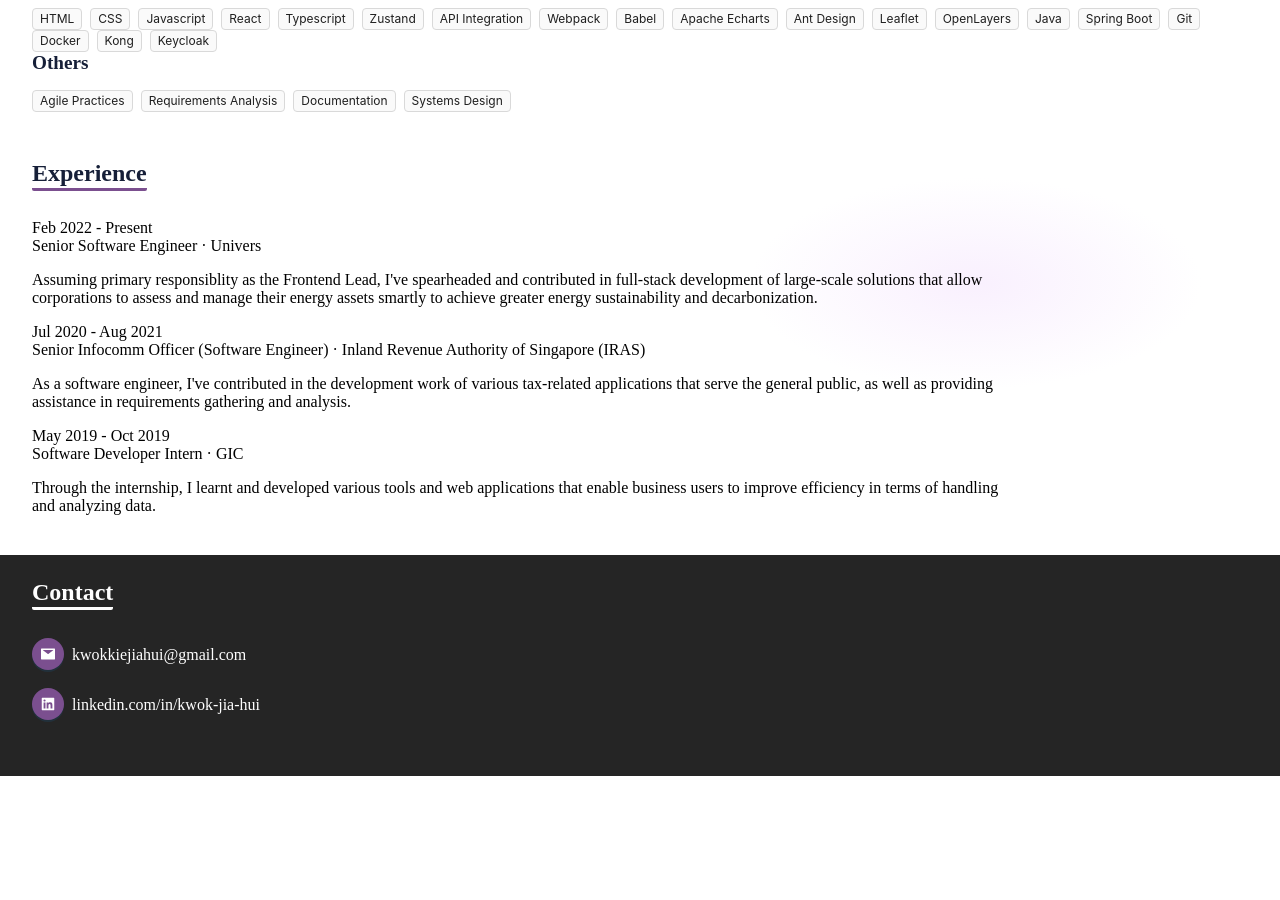
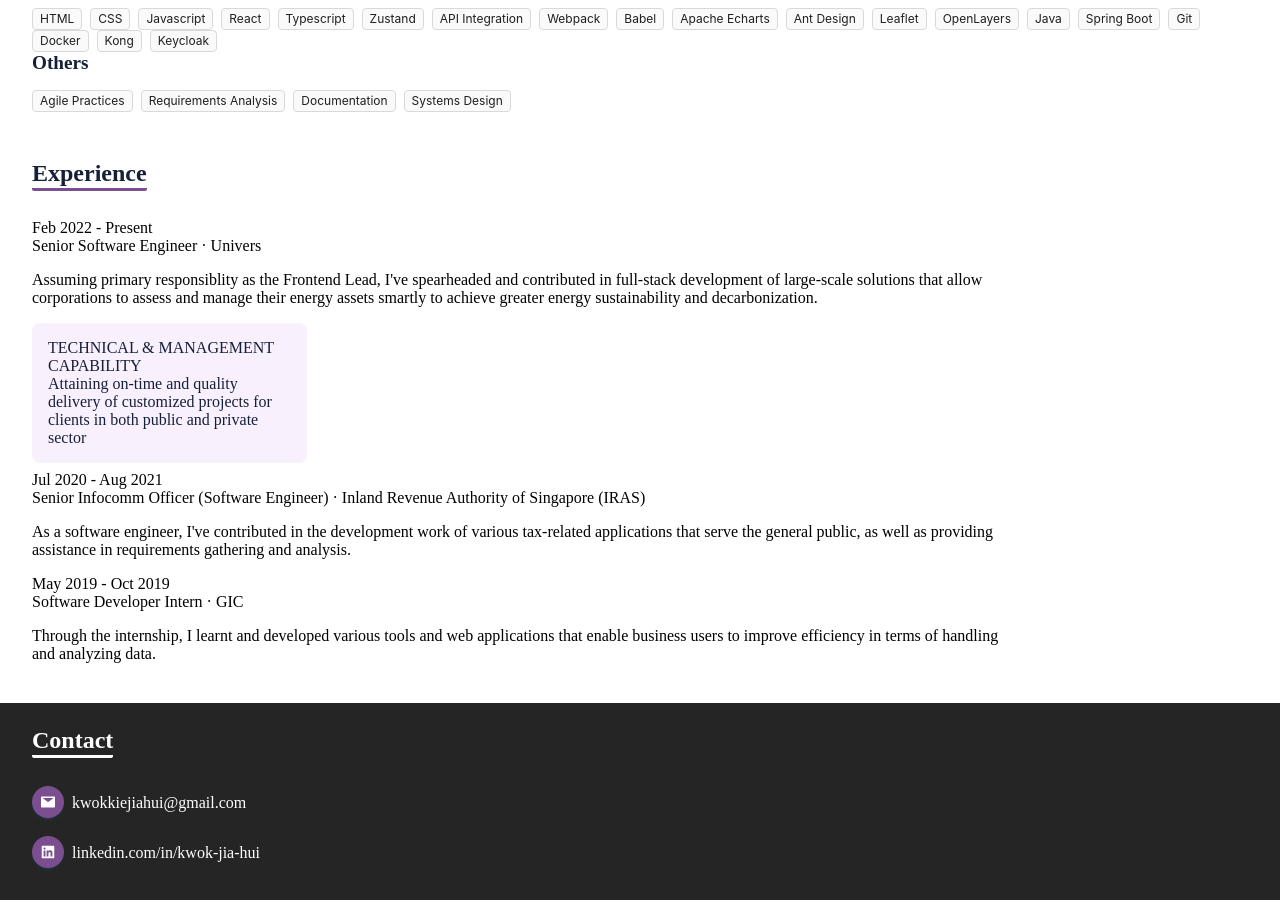
Before and after one commit to kwokkiejh/notebookie, a React app: page / in a window 1280 px wide. Shown: the part 1040-1940 px from the top of the page. Before the commit the page ends 1816 px from the top, so only its background shows below. Built offline with nearby package versions, Linux system fonts and the light colour scheme.

Commit message:
wip: cards in Experience

```diff
--- a/src/pages/HomePage/components/Experience/index.tsx
+++ b/src/pages/HomePage/components/Experience/index.tsx
@@ -1,45 +1,63 @@
 import React from "react";
 import * as styles from "./style.module.scss";
 
+const jobs: {
+  duration: string;
+  title: string;
+  description: string;
+  cards: { header: string; text: string }[];
+}[] = [
+  {
+    duration: "Feb 2022 - Present",
+    title: "Senior Software Engineer · Univers",
+    description: `Assuming primary responsiblity as the Frontend Lead, I've spearheaded
+    and contributed in full-stack development of large-scale solutions
+    that allow corporations to assess and manage their energy assets
+    smartly to achieve greater energy sustainability and decarbonization.`,
+    cards: [
+      {
+        header: "TECHNICAL & MANAGEMENT CAPABILITY",
+        text: "Attaining on-time and quality delivery of customized projects for clients in both public and private sector",
+      },
+    ],
+  },
+  {
+    duration: "Jul 2020 - Aug 2021",
+    title: `Senior Infocomm Officer (Software Engineer) · Inland Revenue Authority
+    of Singapore (IRAS)`,
+    description: `As a software engineer, I've contributed in the development work of
+    various tax-related applications that serve the general public, as
+    well as providing assistance in requirements gathering and analysis.`,
+    cards: [],
+  },
+  {
+    duration: "May 2019 - Oct 2019",
+    title: "Software Developer Intern · GIC",
+    description: `Through the internship, I learnt and developed various tools and web
+    applications that enable business users to improve efficiency in terms
+    of handling and analyzing data.`,
+    cards: [],
+  },
+];
 const Experience: React.FC = () => {
   return (
     <div className={styles.container}>
       <div className={styles.title}>
         <span>Experience</span>
       </div>
-      <div>
-        <div className={styles.jobDuration}>Feb 2022 - Present</div>
-        <div className={styles.jobTitle}>
-          Senior Software Engineer · Univers
+      {jobs.map((i) => (
+        <div key={i.title} className={styles.jobSection}>
+          <div className={styles.jobDuration}>{i.duration}</div>
+          <div className={styles.jobTitle}>{i.title}</div>
+          <p>{i.description}</p>
+          {i.cards.map((i) => (
+            <div className={styles.card}>
+              <div className={styles.cardHeader}>{i.header}</div>
+              <div>{i.text}</div>
+            </div>
+          ))}
         </div>
-        <p>
-          Assuming primary responsiblity as the Frontend Lead, I've spearheaded
-          and contributed in full-stack development of large-scale solutions
-          that allow corporations to assess and manage their energy assets
-          smartly to achieve greater energy sustainability and decarbonization.
-        </p>
-      </div>
-      <div>
-        <div className={styles.jobDuration}>Jul 2020 - Aug 2021</div>
-        <div className={styles.jobTitle}>
-          Senior Infocomm Officer (Software Engineer) · Inland Revenue Authority
-          of Singapore (IRAS)
-        </div>
-        <p>
-          As a software engineer, I've contributed in the development work of
-          various tax-related applications that serve the general public, as
-          well as providing assistance in requirements gathering and analysis.
-        </p>
-      </div>
-      <div>
-        <div className={styles.jobDuration}>May 2019 - Oct 2019</div>
-        <div className={styles.jobTitle}>Software Developer Intern · GIC</div>
-        <p>
-          Through the internship, I learnt and developed various tools and web
-          applications that enable business users to improve efficiency in terms
-          of handling and analyzing data.
-        </p>
-      </div>
+      ))}
     </div>
   );
 };
--- a/src/pages/HomePage/components/Experience/style.module.scss
+++ b/src/pages/HomePage/components/Experience/style.module.scss
@@ -8,6 +8,10 @@
   .title {
     @include section-title;
   }
+
+  .job-section {
+    margin-bottom: 2rem;
+  }
   .job-title {
     @include section-subtitle;
   }
@@ -15,4 +19,22 @@
     color: $primary-text-light;
     font-size: 1rem;
   }
+
+  .card {
+    background-color: $primary-main-light;
+    width: 20%;
+    color: $primary-text-main;
+    padding: 1rem;
+    font-size: 1rem;
+    margin-bottom: 0.5rem;
+    margin-right: 0.5rem;
+    border-radius: 8px;
+
+    .card-header {
+      color: $primary-main-dark;
+      font-weight: 600;
+      font-size: 1.125rem;
+      margin-bottom: 0.625rem;
+    }
+  }
 }
--- a/src/styles/colors.scss
+++ b/src/styles/colors.scss
@@ -3,9 +3,5 @@ $primary-text-light: #575861;
 $primary-main-dark: #7b4f8f;
 $primary-main-light: #f9f0fe;
 $primary-container-bg: $primary-main-light;
-$secondary-container-bg: radial-gradient(
-  17.62% 25.28% at 76.23% 35.19%,
-  #f9f0fe 0%,
-  rgba(255, 255, 255, 0.6) 100%
-);
+$secondary-container-bg: #fff;
 $footer-container-bg: #252525;
```
